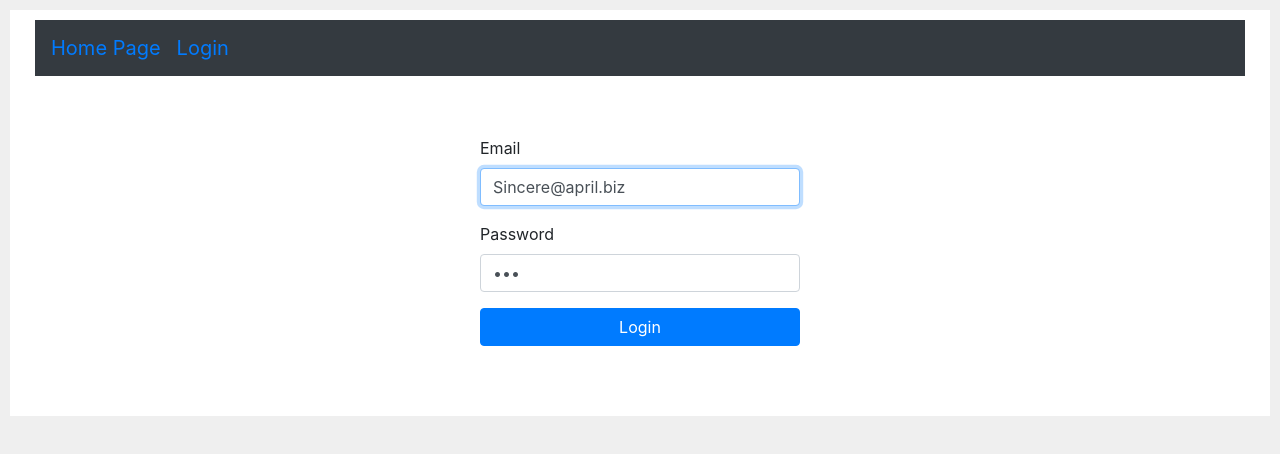
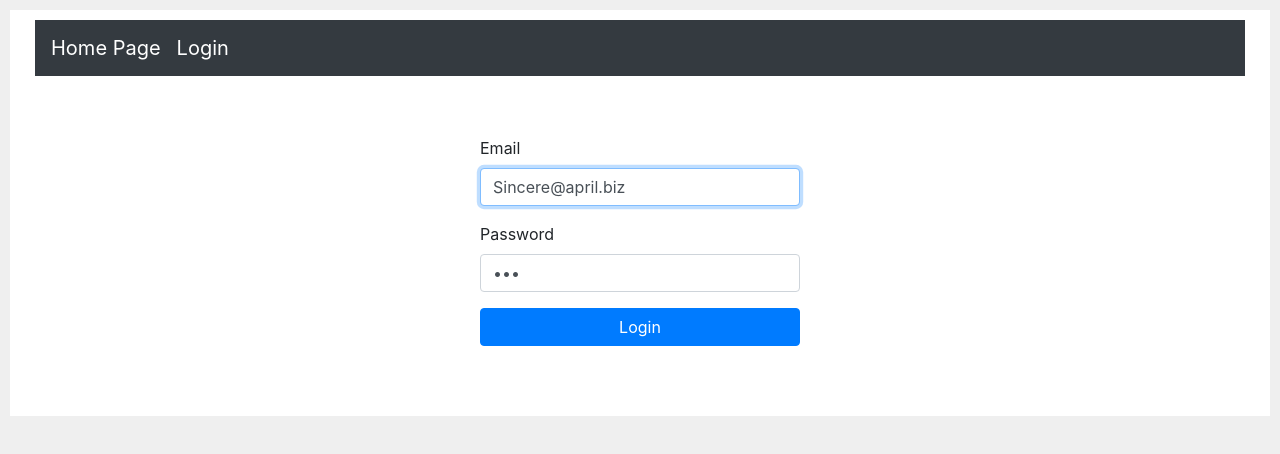
Before and after one commit to Wahap/react-login-page, a React (Create React App) app: page / in a window 1280 px wide. Shown: the top 454 px of the page. Built offline with nearby package versions, Linux system fonts and the light colour scheme; no server answers; what redux-immutable-state-invariant would draw is missing.

Commit message:
css added

```diff
--- a/src/App.css
+++ b/src/App.css
@@ -36,9 +36,18 @@ body {
   font-family: "Varela Round";
 }
 /*=== 2. Anchor Link ===*/
-a,link {
-  color: #aaaaaa;
+a {
+  color: #aaaaaa ;
   transition: all ease-in-out 200ms;
+}
+.link {
+  color: #ffffff !important;
+  transition: all ease-in-out 200ms;
+}
+
+.linkTest {
+
+  font-family: "Varela Round";
 }
 
 a:hover {
--- a/src/components/common/Header.js
+++ b/src/components/common/Header.js
@@ -23,15 +23,15 @@ class Header extends React.Component {
   render() {
     const isLoggedIn = this.props.user && this.props.user.name;
     return (
-      <Navbar collapseOnSelect expand="lg" bg="dark" variant="dark">
-        <Navbar.Brand > <Link  to="home"  >
+      <Navbar collapseOnSelect expand="lg" bg="dark"  variant="dark">
+        <Navbar.Brand > <Link  to="home" className="link" >
           Home Page
         </Link></Navbar.Brand>
-        <Navbar.Brand > <Link  to="login"  >
+        <Navbar.Brand > <Link  to="login" className="link"  >
           Login
         </Link></Navbar.Brand>
         {isLoggedIn ?
-       <Navbar.Brand > <Link className="link" to="users"  >
+       <Navbar.Brand > <Link className="link linkTest" to="users"  >
           Users
         </Link>
         </Navbar.Brand>
--- a/src/redux/actions/loginActions.js
+++ b/src/redux/actions/loginActions.js
@@ -12,6 +12,7 @@ export function logOutSuccess() {
 
 export function logOut() {
   return function(dispatch) {
+    dispatch(beginApiCall());
     dispatch(logOutSuccess());
   };
 }
```
